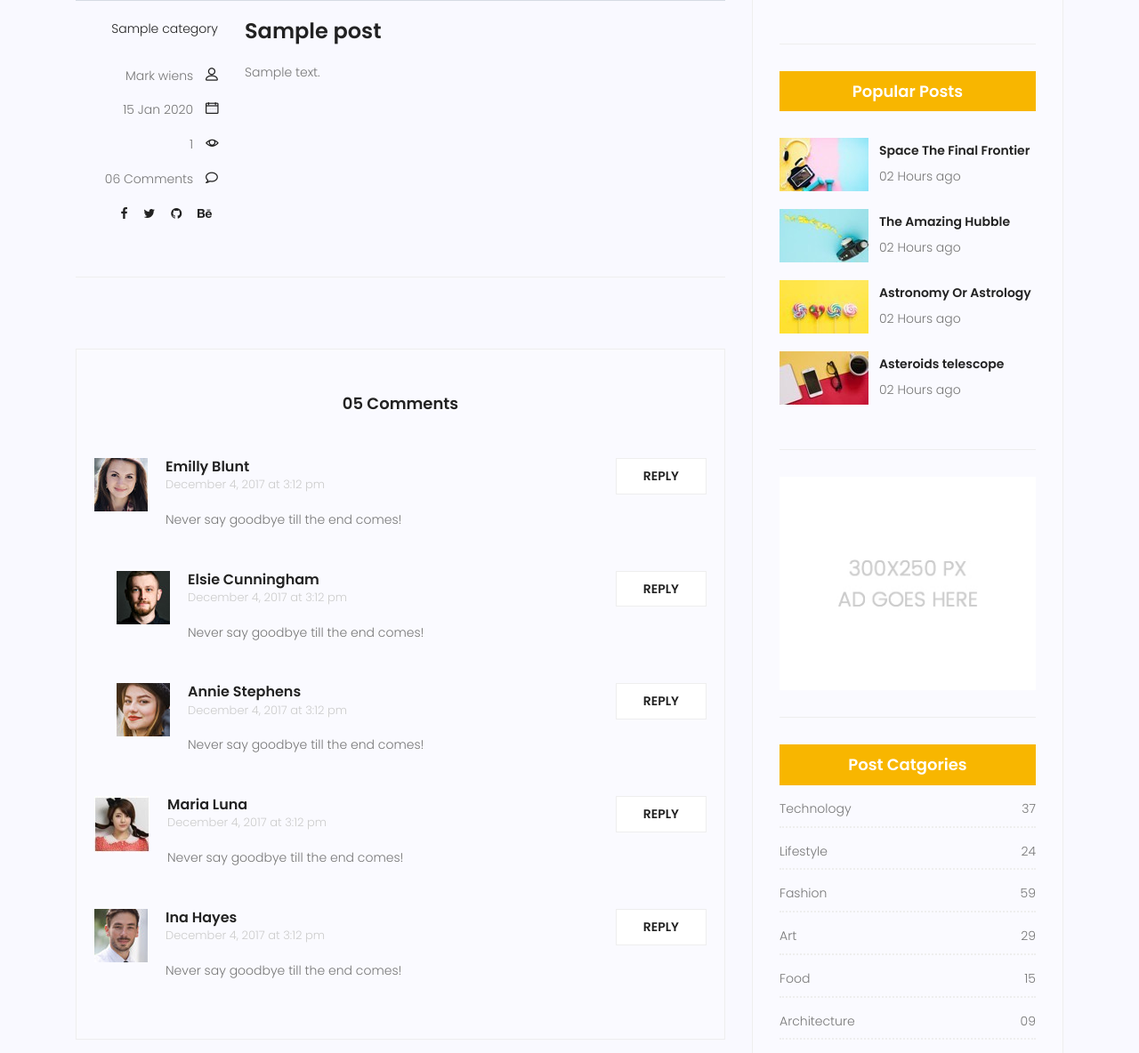
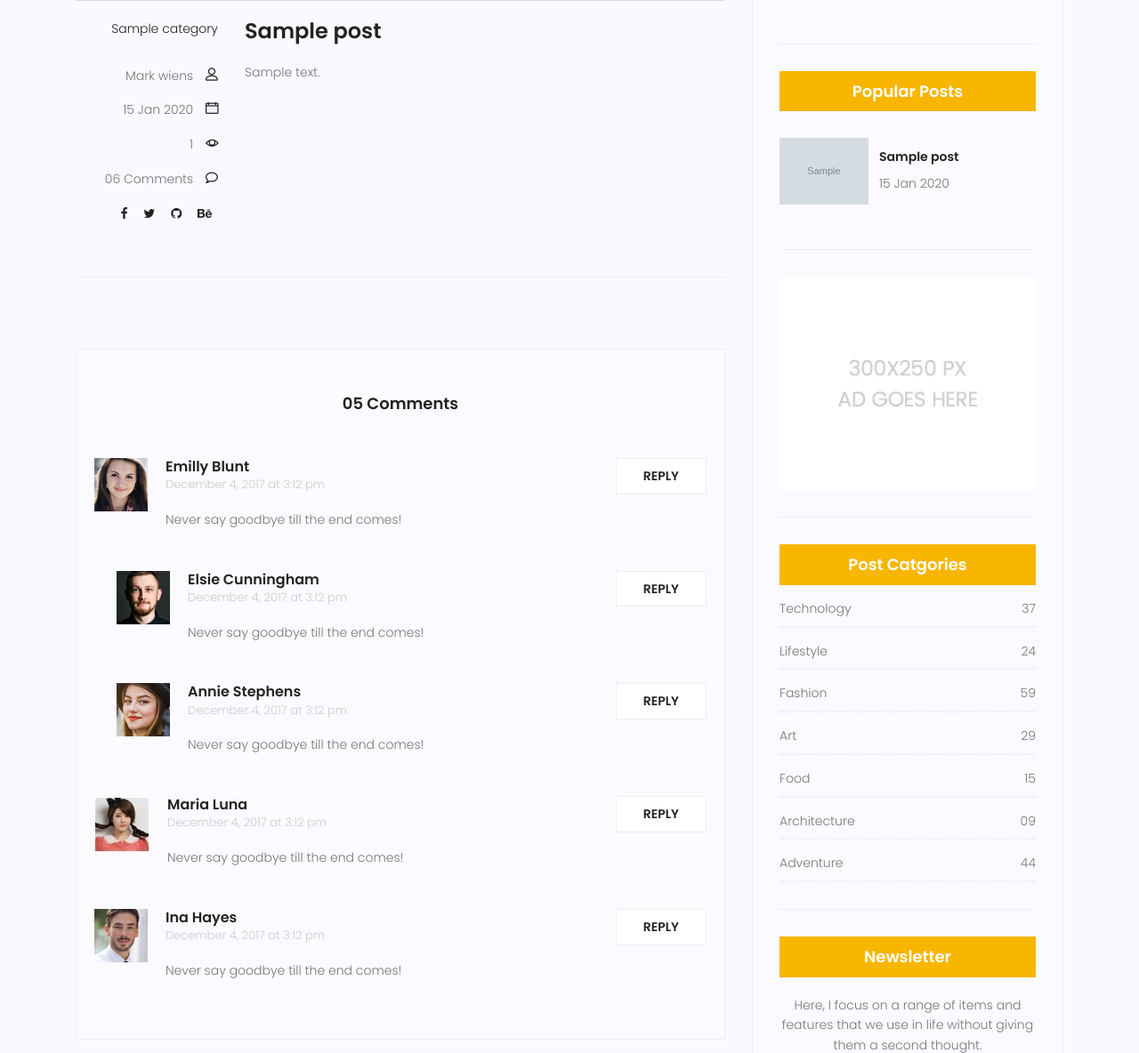
Before and after one commit to ParsaRahimpour/mysite, a Django app: page /blog/1 in a window 1280 px wide. Shown: the part 967-2151 px from the top of the page at 89% size. Run offline with Django 5.2, Linux system fonts and the light colour scheme; tables that the repository leaves empty hold one stand-in row (values such as "Sample post"); grey boxes marked "Sample" are stand-in pictures; some libraries are stand-ins or nearby versions.

Commit message:
writing customized tags
writing some customized tags and using them in popular posts

```diff
--- /dev/null
+++ b/blog/templatetags/blog_tags.py
@@ -0,0 +1,23 @@
+from django import template
+from blog.models import Post
+
+register = template.Library()
+
+@register.simple_tag(name='totalposts')
+def function():
+    posts = Post.objects.filter(status=1).count()
+    return posts
+
+@register.simple_tag(name='posts')
+def function():
+    posts = Post.objects.filter(status=1)
+    return posts
+
+@register.filter()
+def snippet(value, arg=20):
+    return value[:arg] + '...'
+
+@register.inclusion_tag('blog/blog-popular-posts.html')
+def latestposts(arg=3):
+    posts = Post.objects.filter(status=1).order_by('published_date')[:arg]
+    return {'posts':posts}
--- a/blog/urls.py
+++ b/blog/urls.py
@@ -6,5 +6,5 @@ app_name= 'blog'
 urlpatterns = [
     path('', blog_view, name='index'),
     path('<int:pid>', blog_single, name='single'),
-    # path('post-<int:pid>', test, name='test')
+    path('test', test, name='test')
 ]
--- a/blog/views.py
+++ b/blog/views.py
@@ -28,8 +28,5 @@ def blog_single(request, pid):
     return render(request, 'blog/blog-single.html', context)
 
 
-def test(request, pid):
-    # post = Post.objects.all()
-    post = get_object_or_404(Post, pk=pid)
-    context = {'post':post}
-    return render(request, 'test.html', context)
+def test(request):
+    return render(request, 'test.html')
--- a/statics/css/main.css
+++ b/statics/css/main.css
@@ -3656,6 +3656,7 @@ body.mobile-nav-active #mobile-nav-toggle {
 
 .widget-wrap .popular-post-widget .popular-post-list .thumb img {
   width: 100%;
+  max-width:100px;
 }
 
 .widget-wrap .popular-post-widget .single-post-list {
@@ -3907,6 +3908,7 @@ body.mobile-nav-active #mobile-nav-toggle {
   -moz-transition: all 0.3s ease 0s;
   -o-transition: all 0.3s ease 0s;
   transition: all 0.3s ease 0s;
+  max-width: 100px;
 }
 
 .single-post-area .navigation-area .nav-left .lnr {
@@ -3946,6 +3948,7 @@ body.mobile-nav-active #mobile-nav-toggle {
   -moz-transition: all 0.3s ease 0s;
   -o-transition: all 0.3s ease 0s;
   transition: all 0.3s ease 0s;
+  max-width: 100px;
 }
 
 .single-post-area .navigation-area .nav-right .lnr {
--- /dev/null
+++ b/templates/blog/blog-popular-posts.html
@@ -0,0 +1,19 @@
+{% load static %}
+<div class="single-sidebar-widget popular-post-widget">
+	<h4 class="popular-title">Popular Posts</h4>
+	<div class="popular-post-list">
+		{% for post in posts %}
+		<div class="single-post-list d-flex flex-row align-items-center">
+								<div class="thumb">
+									<img class="img-fluid" src="{{post.image.url}}" alt="">
+								</div>
+								<div class="details">
+									<a href="{% url 'blog:single' pid=post.id %}">
+										<h6>{{post.title}}</h6>
+									</a>
+									<p>{{post.published_date|date:"d M Y"}}</p>
+								</div>
+		</div>
+		{% endfor %}
+	</div>
+</div>
--- a/templates/blog/blog-single.html
+++ b/templates/blog/blog-single.html
@@ -1,5 +1,7 @@
 {% extends 'base.html' %}
 {% load static %}
+{% load blog_tags %}
+
 {% block content %}
 			<!-- start banner Area -->
 			<section class="relative about-banner">
@@ -63,7 +65,7 @@
 									<div class="col-lg-6 col-md-6 col-12 nav-left flex-row d-flex justify-content-start align-items-center">
 										<div class="thumb">
 											<a href="{% url 'blog:single' previous_post.id %}">
-												<img class="img-fluid" src="{% static 'img/blog/prev.jpg' %}" alt="">
+												<img class="img-fluid" src="{{previous_post.image.url}}" alt="">
 											</a>
 										</div>
 
@@ -101,7 +103,7 @@
 
 										<div class="thumb">
 											<a href="{% url 'blog:single' next_post.id %}">
-												<img class="img-fluid" src="{% static 'img/blog/next.jpg' %}" alt="">
+												<img class="img-fluid" src="{{next_post.image.url}}" alt="">
 											</a>
 										</div>
 
@@ -237,48 +239,10 @@
 			                            <button type="submit"><i class="fa fa-search"></i></button>
 			                        </form>
 								</div>
+
 								{% include 'blog/blog-writer.html' %}
-								<div class="single-sidebar-widget popular-post-widget">
-									<h4 class="popular-title">Popular Posts</h4>
-									<div class="popular-post-list">
-										<div class="single-post-list d-flex flex-row align-items-center">
-											<div class="thumb">
-												<img class="img-fluid" src="{% static 'img/blog/pp1.jpg' %}" alt="">
-											</div>
-											<div class="details">
-												<a href="blog-single.html"><h6>Space The Final Frontier</h6></a>
-												<p>02 Hours ago</p>
-											</div>
-										</div>
-										<div class="single-post-list d-flex flex-row align-items-center">
-											<div class="thumb">
-												<img class="img-fluid" src="{% static 'img/blog/pp2.jpg' %}" alt="">
-											</div>
-											<div class="details">
-												<a href="blog-single.html"><h6>The Amazing Hubble</h6></a>
-												<p>02 Hours ago</p>
-											</div>
-										</div>
-										<div class="single-post-list d-flex flex-row align-items-center">
-											<div class="thumb">
-												<img class="img-fluid" src="{% static 'img/blog/pp3.jpg' %}" alt="">
-											</div>
-											<div class="details">
-												<a href="blog-single.html"><h6>Astronomy Or Astrology</h6></a>
-												<p>02 Hours ago</p>
-											</div>
-										</div>
-										<div class="single-post-list d-flex flex-row align-items-center">
-											<div class="thumb">
-												<img class="img-fluid" src="{% static 'img/blog/pp4.jpg' %}" alt="">
-											</div>
-											<div class="details">
-												<a href="blog-single.html"><h6>Asteroids telescope</h6></a>
-												<p>02 Hours ago</p>
-											</div>
-										</div>
-									</div>
-								</div>
+
+								{% latestposts 3%}
 
 								{% include 'blog/blog-ads.html' %}
 
```
Also changed, not shown: templates/blog/blog-home.html (+3 -51 lines), templates/test.html (+3 -11 lines), blog/templatetags/__init__.py (added).
